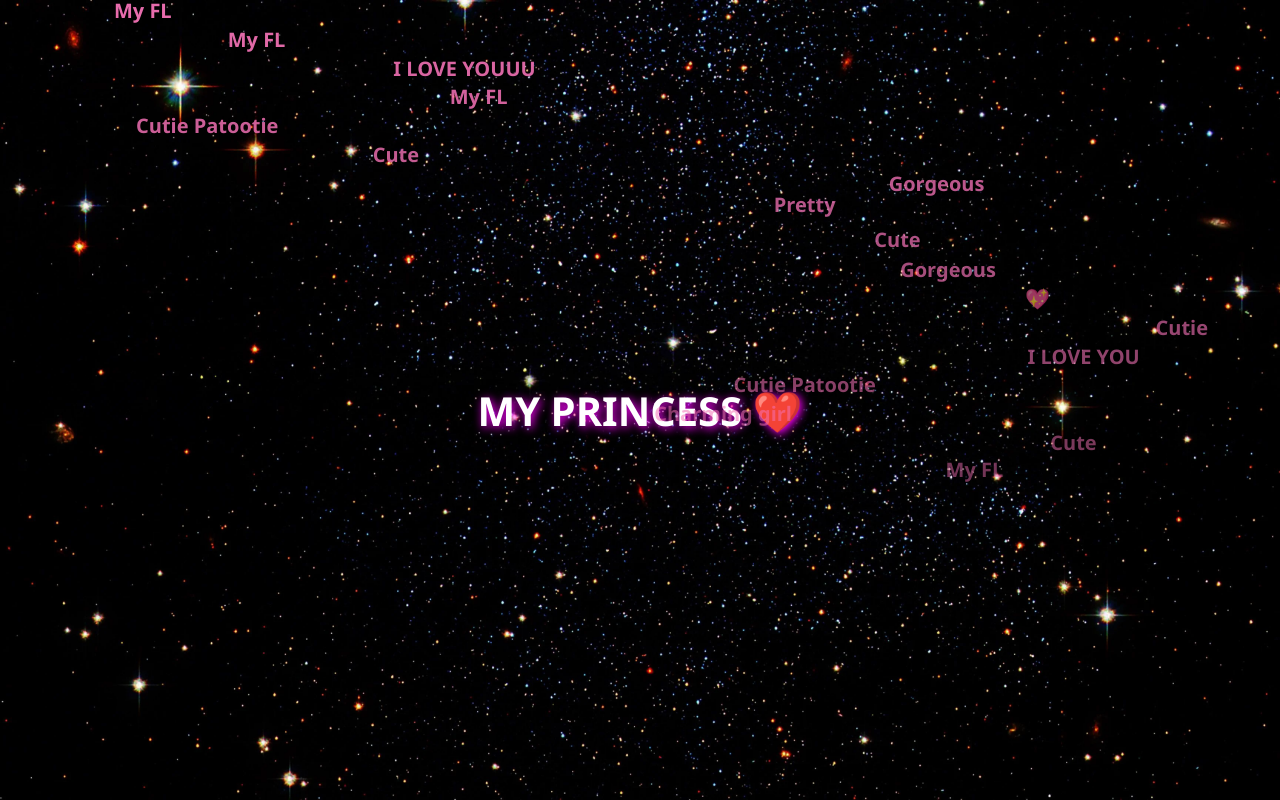
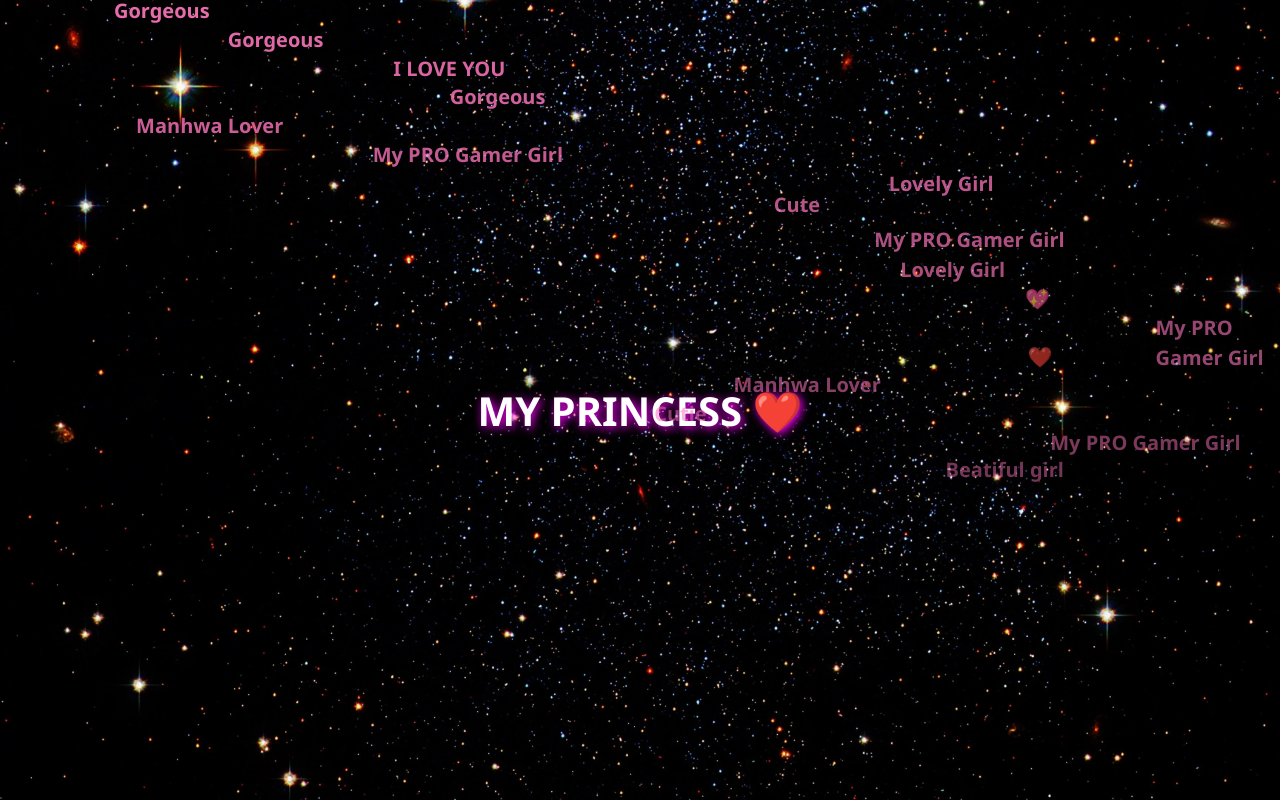
Before and after one commit to Steelypl/loise-bday, a React (Vite) app: page /#/surprise in a window 1280 px wide. Built offline with nearby package versions, Linux system fonts and the light colour scheme.

Commit message:
fix fr fr fr

```diff
--- a/src/pages/SurprisePage.jsx
+++ b/src/pages/SurprisePage.jsx
@@ -110,6 +110,35 @@ export default function SurprisePage() {
         "Cutie Patootie",
         "Cutie Patootie",
         "Cutie Patootie",
+        "My PRO Gamer Girl",
+        "My PRO Gamer Girl",
+        "My PRO Gamer Girl",
+        "My PRO Gamer Girl",
+        "My PRO Gamer Girl",
+        "My PRO Gamer Girl",
+        "My PRO Gamer Girl",
+        "My PRO Gamer Girl",
+        "My PRO Gamer Girl",
+        "My PRO Gamer Girl",
+        "My PRO Gamer Girl",
+        "My PRO Gamer Girl",
+        "My PRO Gamer Girl",
+        "My PRO Gamer Girl",
+        "My PRO Gamer Girl",
+        "My PRO Gamer Girl",
+        "My PRO Gamer Girl",
+        "Manhwa Lover",
+        "Manhwa Lover",
+        "Manhwa Lover",
+        "Manhwa Lover",
+        "Manhwa Lover",
+        "Manhwa Lover",
+        "Manhwa Lover",
+        "Manhwa Lover",
+        "Manhwa Lover",
+        "Manhwa Lover",
+        "Manhwa Lover",
+        "Manhwa Lover",
       ];
 
       const message = document.createElement("div");
```
